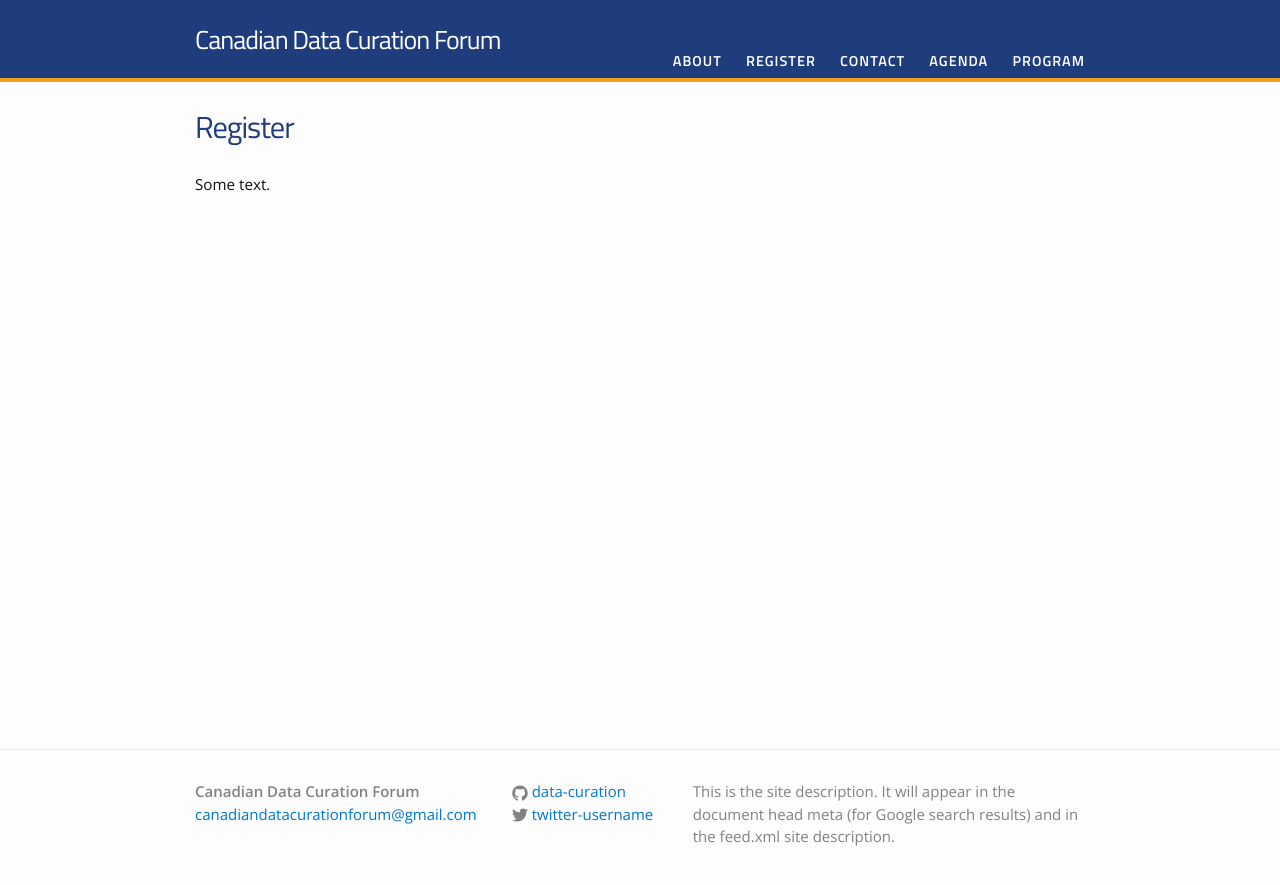
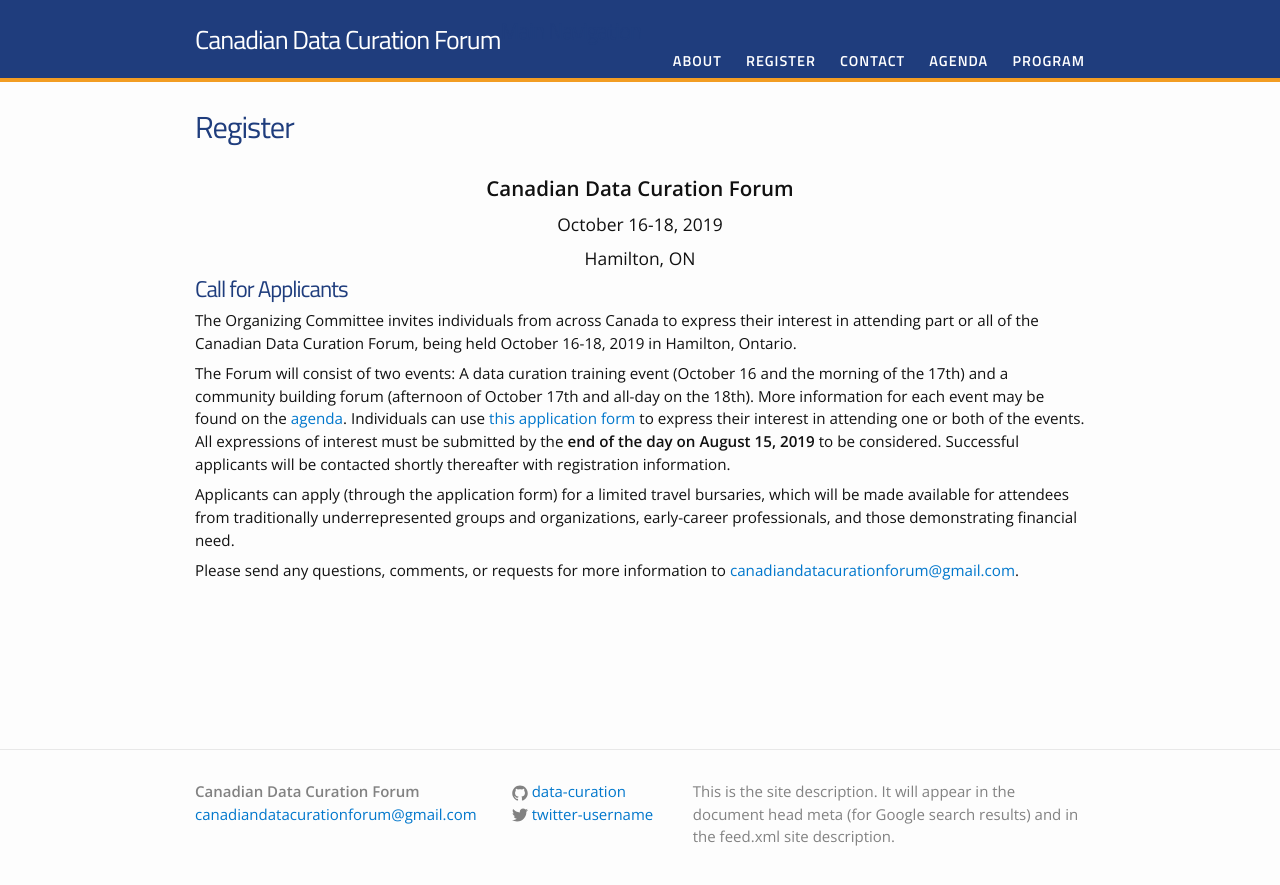
Before and after one commit to data-curation/data-curation.github.io, a Jekyll site: the page built from register.md, in a window 1280 px wide. Shown: the top 885 px of the page. Built offline with Jekyll 4.4.1, drawn with Linux system fonts in a browser that asks for light colours.

Commit message:
Update register.md

```diff
--- a/register.md
+++ b/register.md
@@ -4,4 +4,17 @@ title: Register
 permalink: /register/
 ---
 
-Some text.
+<p style="text-align:center; font-size:1.35em; font-weight: bold">Canadian Data Curation Forum</p>
+<p style="text-align:center; font-size:1.15em">October 16-18, 2019</p>
+<p style="text-align:center; font-size:1.15em">Hamilton, ON</p>
+
+
+# Call for Applicants
+
+The Organizing Committee invites individuals from across Canada to express their interest in attending part or all of the Canadian Data Curation Forum, being held October 16-18, 2019 in Hamilton, Ontario.
+
+The Forum will consist of two events: A data curation training event (October 16 and the morning of the 17th) and a community building forum (afternoon of October 17th and all-day on the 18th). More information for each event may be found on the [agenda](../agenda). Individuals can use [this application form](https://form.simplesurvey.com/f/s.aspx?s=9b3e7481-ba07-4973-952b-d5bd8979e63b&mode=44&lang=EN) to express their interest in attending one or both of the events. All expressions of interest must be submitted by the **end of the day on August 15, 2019** to be considered. Successful applicants will be contacted shortly thereafter with registration information.
+
+Applicants can apply (through the application form) for a limited travel bursaries, which will be made available for attendees from traditionally underrepresented groups and organizations, early-career professionals, and those demonstrating financial need.
+
+Please send any questions, comments, or requests for more information to [canadiandatacurationforum@gmail.com](canadiandatacurationforum@gmail.com).
```
